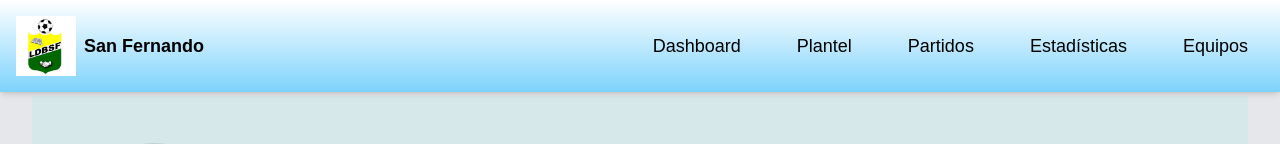
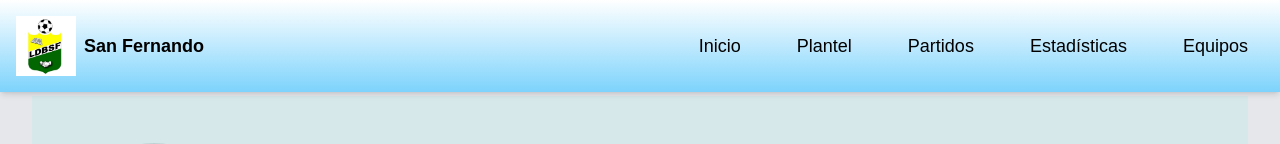
Before and after one commit to ddmoreno1/united, a Next.js app: page / in a window 1280 px wide. Shown: the top 144 px of the page. Built offline with nearby package versions, Linux system fonts and the light colour scheme.

Commit message:
negro 26

```diff
--- a/app/Navbar.tsx
+++ b/app/Navbar.tsx
@@ -22,7 +22,7 @@ export default function Navbar() {
         {/* Menú adaptable en todas las resoluciones */}
         <div className="hidden md:flex space-x-6 text-[18px] text-black">
 
-          <NavLink href="/equipos/Racing" label="Dashboard"  />
+          <NavLink href="/" label="Inicio"  />
           <NavLink href="/equipos/Racing/plantel" label="Plantel"  />
           <NavLink href="/equipos/Racing/partidos" label="Partidos"/>
           <NavLink href="/equipos/Racing/estadisticas" label="Estadísticas"  />
@@ -93,7 +93,7 @@ function MobileMenu() {
           ${isOpen ? "translate-x-0 opacity-100" : "translate-x-full opacity-0"}`}
         >
 
-          <NavLink href="/equipos/Racing" label="Dashboard" onClick={handleCloseMenu} />
+          <NavLink href="/" label="Inicio" onClick={handleCloseMenu} />
           <NavLink href="/equipos/Racing/plantel" label="Plantel" onClick={handleCloseMenu} />
           <NavLink href="/equipos/Racing/partidos" label="Partidos" onClick={handleCloseMenu} />
           <NavLink href="/equipos/Racing/estadisticas" label="Estadísticas" onClick={handleCloseMenu} />
```
